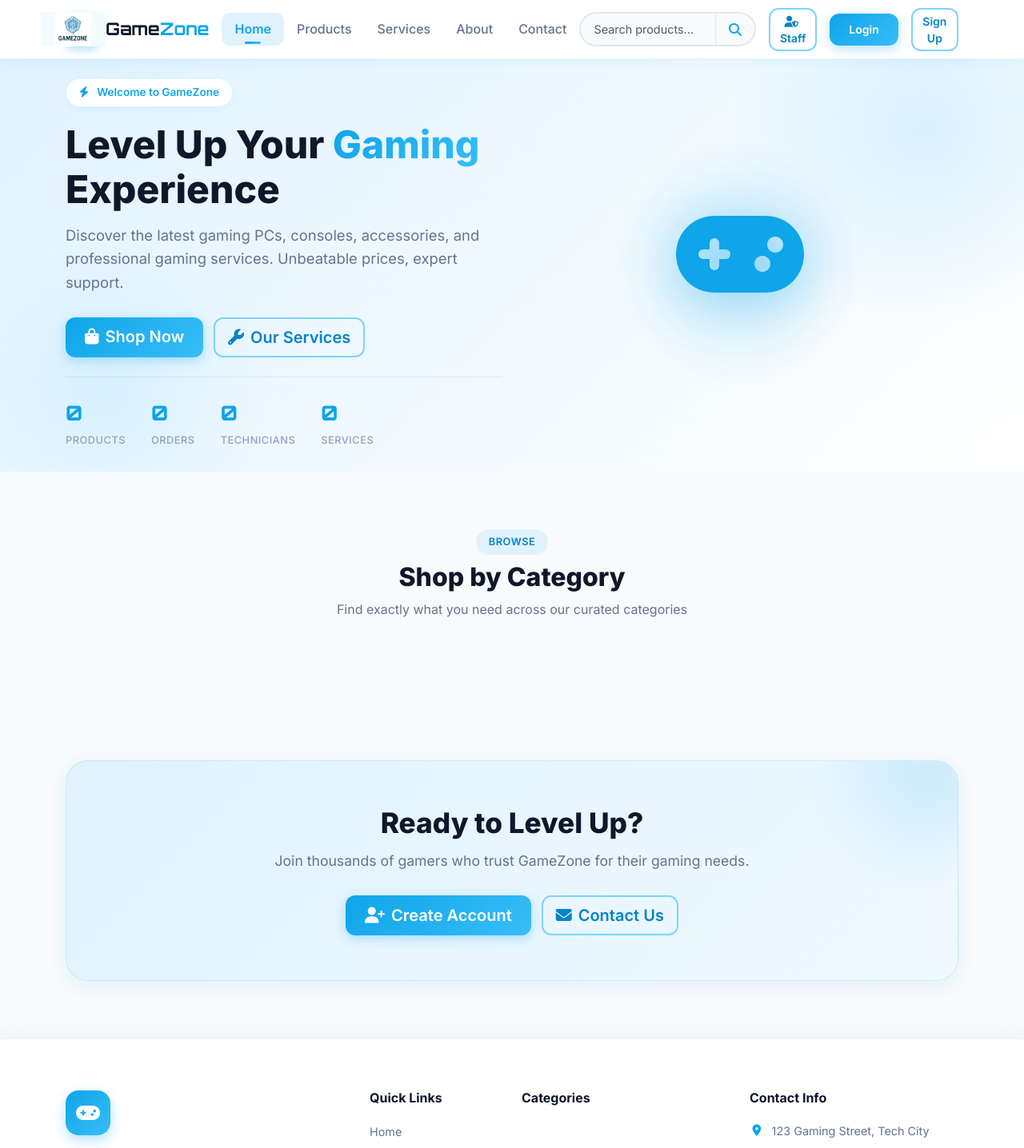
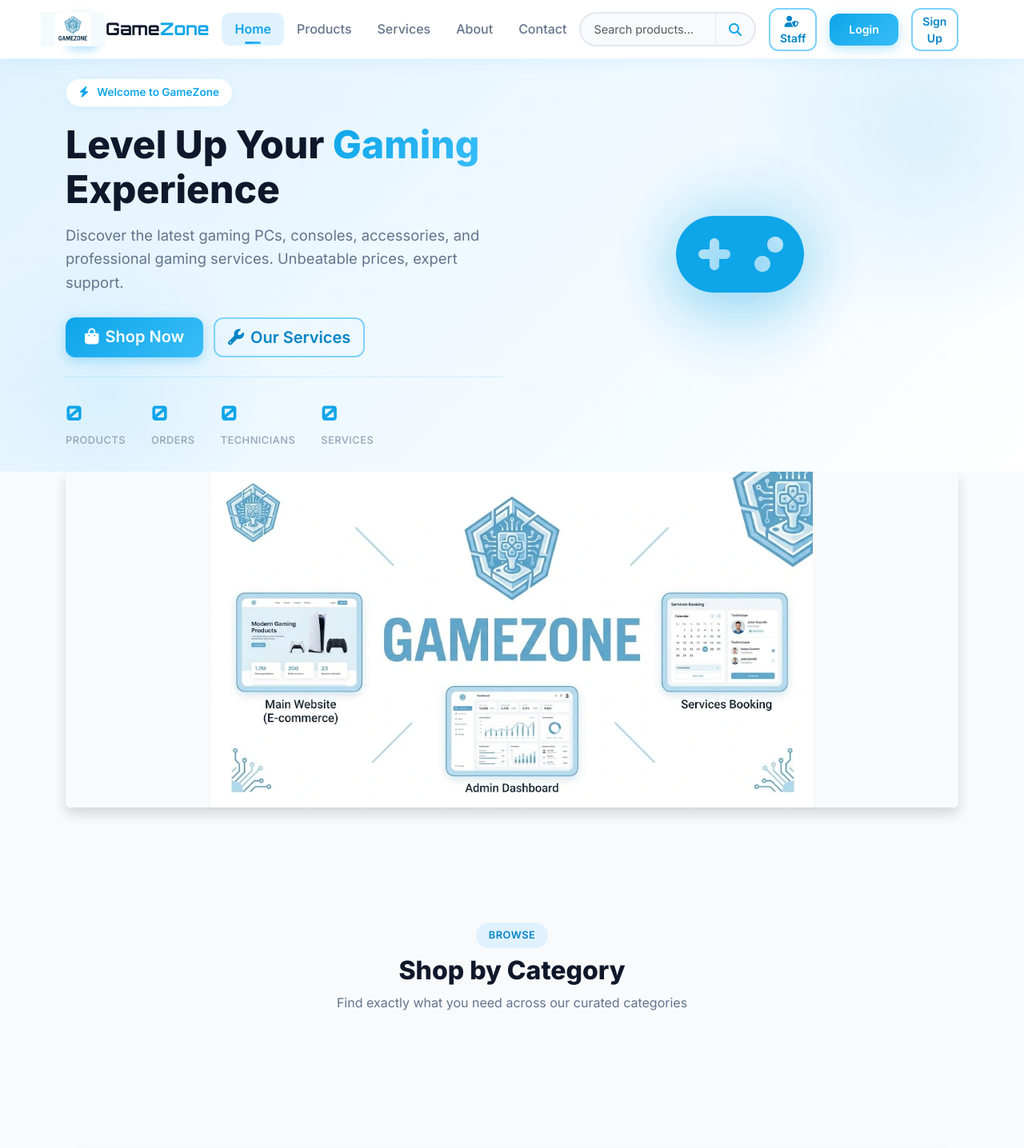
Before and after one commit to ahmaduni000/GAMING-S, a Flask app: page / in a window 1280 px wide. Shown: the top 1436 px of the page at 80% size. Run offline with Flask 3, Linux system fonts and the light colour scheme; data that the repository does not hold is empty; some libraries are stand-ins or nearby versions.

Commit message:
Add homepage promo banner area with click-to-zoom like logo

```diff
--- a/gaming_store/app/templates/main/home.html
+++ b/gaming_store/app/templates/main/home.html
@@ -36,6 +36,18 @@
                     <i class="fas fa-gamepad hero-icon"></i>
                 </div>
             </div>
+        </div>
+    </div>
+</section>
+
+<!-- Promo Banner -->
+<section class="section-padding pt-0">
+    <div class="container">
+        <div class="banner-display text-center">
+            <img src="{{ url_for('static', filename='BANNER GAME ZONE.WEB.webp') }}"
+                 alt="GameZone Promo Banner" id="home-banner"
+                 class="img-fluid rounded shadow w-100"
+                 style="cursor: zoom-in; object-fit: contain; max-height: 420px;">
         </div>
     </div>
 </section>
@@ -203,3 +215,18 @@
 </section>
 
 {% endblock %}
+
+
+{% block extra_js %}
+<script>
+document.addEventListener('DOMContentLoaded', function() {
+    var banner = document.getElementById('home-banner');
+    if (banner && window.openLogoZoom) {
+        banner.addEventListener('click', function(e) {
+            e.preventDefault();
+            window.openLogoZoom(this.src);
+        });
+    }
+});
+</script>
+{% endblock %}
--- a/gaming_store/app/templates/partials/navbar.html
+++ b/gaming_store/app/templates/partials/navbar.html
@@ -70,7 +70,7 @@
 
 <script>
 document.addEventListener('DOMContentLoaded', function() {
-    function openLogoZoom(src) {
+    window.openLogoZoom = function(src) {
         var overlay = document.getElementById('logo-zoom-overlay');
         var big = document.getElementById('logo-zoom-img');
         if (!overlay || !big) return;
```
Also changed, not shown: gaming_store/app/static/BANNER GAME ZONE.WEB.webp (added).
